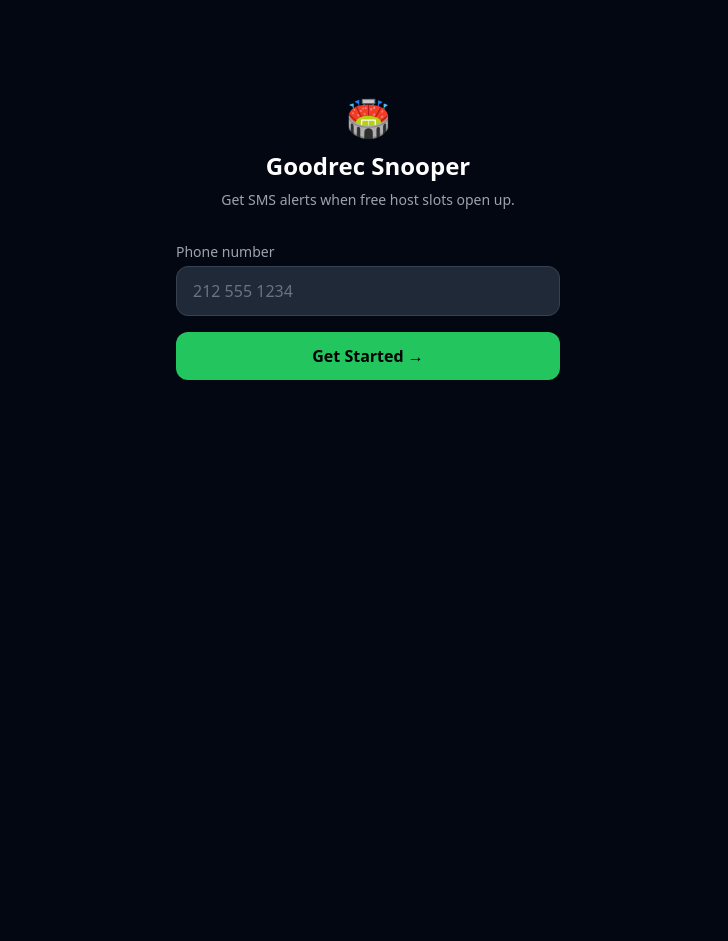
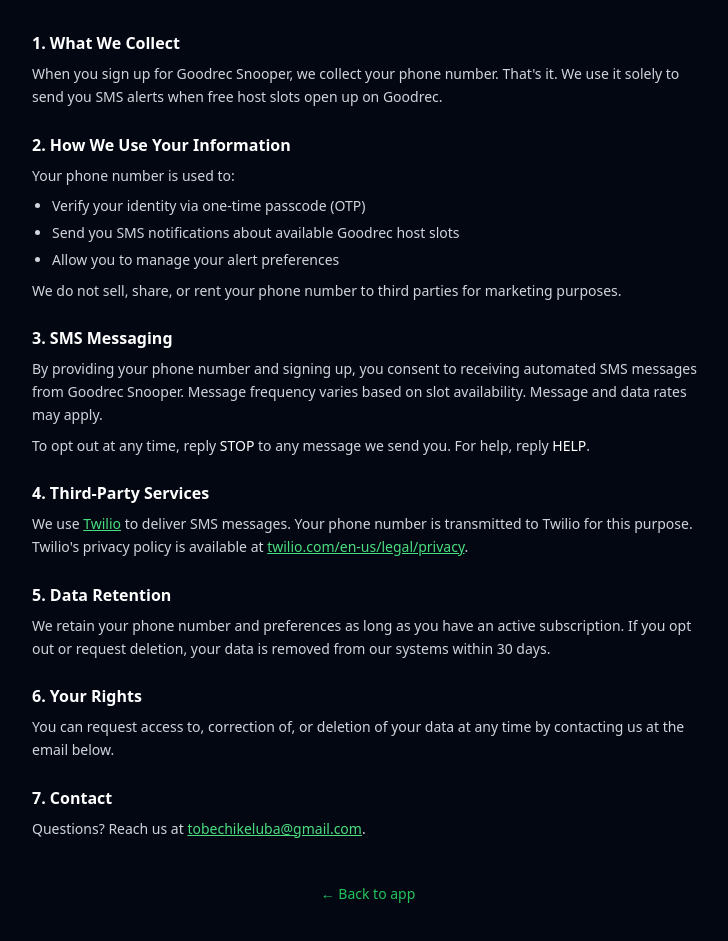
Before and after one commit to Collins1738/goodrec-snooper-prod, a React (Vite) app in the folder frontend/: page /privacy in a window 1280 px wide. Before the commit this address led to /. Shown: the part 161-1102 px from the top of the page, without its empty margins (272-1000 px from the left). Before the commit the page ends 800 px from the top, so only its background shows below. Built offline with nearby package versions, Linux system fonts and the light colour scheme; no server answers.

Commit message:
Add Privacy Policy and Terms of Service pages
- /privacy — covers data collection, SMS consent, Twilio, retention, opt-out
- /terms — covers eligibility, SMS consent, no guarantees, acceptable use
- Both wired into React Router in App.tsx

```diff
--- a/frontend/src/App.tsx
+++ b/frontend/src/App.tsx
@@ -4,6 +4,8 @@ import Signup from './pages/Signup'
 import Verify from './pages/Verify'
 import Preferences from './pages/Preferences'
 import Admin from './pages/Admin'
+import PrivacyPolicy from './pages/PrivacyPolicy'
+import TermsOfService from './pages/TermsOfService'
 
 export default function App() {
   return (
@@ -14,6 +16,8 @@ export default function App() {
         <Route path="/verify" element={<Verify />} />
         <Route path="/preferences" element={<Preferences />} />
         <Route path="/admin" element={<Admin />} />
+        <Route path="/privacy" element={<PrivacyPolicy />} />
+        <Route path="/terms" element={<TermsOfService />} />
         <Route path="*" element={<Navigate to="/" replace />} />
       </Routes>
     </>
--- /dev/null
+++ b/frontend/src/pages/PrivacyPolicy.tsx
@@ -0,0 +1,88 @@
+export default function PrivacyPolicy() {
+  return (
+    <div className="min-h-screen px-4 py-12">
+      <div className="w-full max-w-2xl mx-auto">
+        <div className="mb-8 text-center">
+          <div className="text-4xl mb-3">🏟️</div>
+          <h1 className="text-2xl font-bold">Privacy Policy</h1>
+          <p className="text-gray-400 mt-2 text-sm">Goodrec Snooper · Last updated: April 24, 2025</p>
+        </div>
+
+        <div className="space-y-6 text-gray-300 text-sm leading-relaxed">
+          <section>
+            <h2 className="text-white font-semibold text-base mb-2">1. What We Collect</h2>
+            <p>
+              When you sign up for Goodrec Snooper, we collect your phone number. That's it. We use it
+              solely to send you SMS alerts when free host slots open up on Goodrec.
+            </p>
+          </section>
+
+          <section>
+            <h2 className="text-white font-semibold text-base mb-2">2. How We Use Your Information</h2>
+            <p>Your phone number is used to:</p>
+            <ul className="list-disc ml-5 mt-2 space-y-1">
+              <li>Verify your identity via one-time passcode (OTP)</li>
+              <li>Send you SMS notifications about available Goodrec host slots</li>
+              <li>Allow you to manage your alert preferences</li>
+            </ul>
+            <p className="mt-2">
+              We do not sell, share, or rent your phone number to third parties for marketing purposes.
+            </p>
+          </section>
+
+          <section>
+            <h2 className="text-white font-semibold text-base mb-2">3. SMS Messaging</h2>
+            <p>
+              By providing your phone number and signing up, you consent to receiving automated SMS
+              messages from Goodrec Snooper. Message frequency varies based on slot availability.
+              Message and data rates may apply.
+            </p>
+            <p className="mt-2">
+              To opt out at any time, reply <span className="text-white font-medium">STOP</span> to any
+              message we send you. For help, reply <span className="text-white font-medium">HELP</span>.
+            </p>
+          </section>
+
+          <section>
+            <h2 className="text-white font-semibold text-base mb-2">4. Third-Party Services</h2>
+            <p>
+              We use <a href="https://www.twilio.com" target="_blank" rel="noopener noreferrer" className="text-green-400 hover:text-green-300 underline">Twilio</a> to
+              deliver SMS messages. Your phone number is transmitted to Twilio for this purpose.
+              Twilio's privacy policy is available at{' '}
+              <a href="https://www.twilio.com/en-us/legal/privacy" target="_blank" rel="noopener noreferrer" className="text-green-400 hover:text-green-300 underline">
+                twilio.com/en-us/legal/privacy
+              </a>.
+            </p>
+          </section>
+
+          <section>
+            <h2 className="text-white font-semibold text-base mb-2">5. Data Retention</h2>
+            <p>
+              We retain your phone number and preferences as long as you have an active subscription.
+              If you opt out or request deletion, your data is removed from our systems within 30 days.
+            </p>
+          </section>
+
+          <section>
+            <h2 className="text-white font-semibold text-base mb-2">6. Your Rights</h2>
+            <p>You can request access to, correction of, or deletion of your data at any time by contacting us at the email below.</p>
+          </section>
+
+          <section>
+            <h2 className="text-white font-semibold text-base mb-2">7. Contact</h2>
+            <p>
+              Questions? Reach us at{' '}
+              <a href="mailto:tobechikeluba@gmail.com" className="text-green-400 hover:text-green-300 underline">
+                tobechikeluba@gmail.com
+              </a>.
+            </p>
+          </section>
+        </div>
+
+        <div className="mt-10 text-center">
+          <a href="/" className="text-green-500 hover:text-green-400 text-sm">← Back to app</a>
+        </div>
+      </div>
+    </div>
+  )
+}
--- /dev/null
+++ b/frontend/src/pages/TermsOfService.tsx
@@ -0,0 +1,95 @@
+export default function TermsOfService() {
+  return (
+    <div className="min-h-screen px-4 py-12">
+      <div className="w-full max-w-2xl mx-auto">
+        <div className="mb-8 text-center">
+          <div className="text-4xl mb-3">🏟️</div>
+          <h1 className="text-2xl font-bold">Terms of Service</h1>
+          <p className="text-gray-400 mt-2 text-sm">Goodrec Snooper · Last updated: April 24, 2025</p>
+        </div>
+
+        <div className="space-y-6 text-gray-300 text-sm leading-relaxed">
+          <section>
+            <h2 className="text-white font-semibold text-base mb-2">1. About the Service</h2>
+            <p>
+              Goodrec Snooper is an unofficial notification service that monitors Goodrec for available
+              free host slots and sends you SMS alerts. We are not affiliated with Goodrec.
+            </p>
+          </section>
+
+          <section>
+            <h2 className="text-white font-semibold text-base mb-2">2. Eligibility</h2>
+            <p>
+              By using this service, you confirm that you are at least 13 years old, that you own or
+              have permission to use the phone number you provide, and that you consent to receiving
+              automated SMS messages.
+            </p>
+          </section>
+
+          <section>
+            <h2 className="text-white font-semibold text-base mb-2">3. SMS Consent</h2>
+            <p>
+              By signing up, you agree to receive recurring automated text messages from Goodrec Snooper
+              at the phone number you provide. Message frequency depends on slot availability. Message
+              and data rates may apply.
+            </p>
+            <p className="mt-2">
+              To stop receiving messages, reply <span className="text-white font-medium">STOP</span> to
+              any message. For help, reply <span className="text-white font-medium">HELP</span>. You may
+              also update your preferences or unsubscribe from within the app.
+            </p>
+          </section>
+
+          <section>
+            <h2 className="text-white font-semibold text-base mb-2">4. No Guarantees</h2>
+            <p>
+              We do our best to send timely notifications, but we make no guarantees about slot
+              availability, notification delivery, or uptime. Goodrec Snooper is provided "as is"
+              without warranty of any kind.
+            </p>
+          </section>
+
+          <section>
+            <h2 className="text-white font-semibold text-base mb-2">5. Acceptable Use</h2>
+            <p>You agree not to:</p>
+            <ul className="list-disc ml-5 mt-2 space-y-1">
+              <li>Provide a phone number that is not yours</li>
+              <li>Use the service for any unlawful purpose</li>
+              <li>Attempt to reverse engineer, abuse, or disrupt the service</li>
+            </ul>
+          </section>
+
+          <section>
+            <h2 className="text-white font-semibold text-base mb-2">6. Limitation of Liability</h2>
+            <p>
+              To the fullest extent permitted by law, Goodrec Snooper is not liable for any indirect,
+              incidental, or consequential damages arising from your use of the service.
+            </p>
+          </section>
+
+          <section>
+            <h2 className="text-white font-semibold text-base mb-2">7. Changes to These Terms</h2>
+            <p>
+              We may update these terms from time to time. Continued use of the service after changes
+              are posted means you accept the updated terms.
+            </p>
+          </section>
+
+          <section>
+            <h2 className="text-white font-semibold text-base mb-2">8. Contact</h2>
+            <p>
+              Questions? Reach us at{' '}
+              <a href="mailto:tobechikeluba@gmail.com" className="text-green-400 hover:text-green-300 underline">
+                tobechikeluba@gmail.com
+              </a>.
+            </p>
+          </section>
+        </div>
+
+        <div className="mt-10 text-center">
+          <a href="/" className="text-green-500 hover:text-green-400 text-sm">← Back to app</a>
+        </div>
+      </div>
+    </div>
+  )
+}
```
